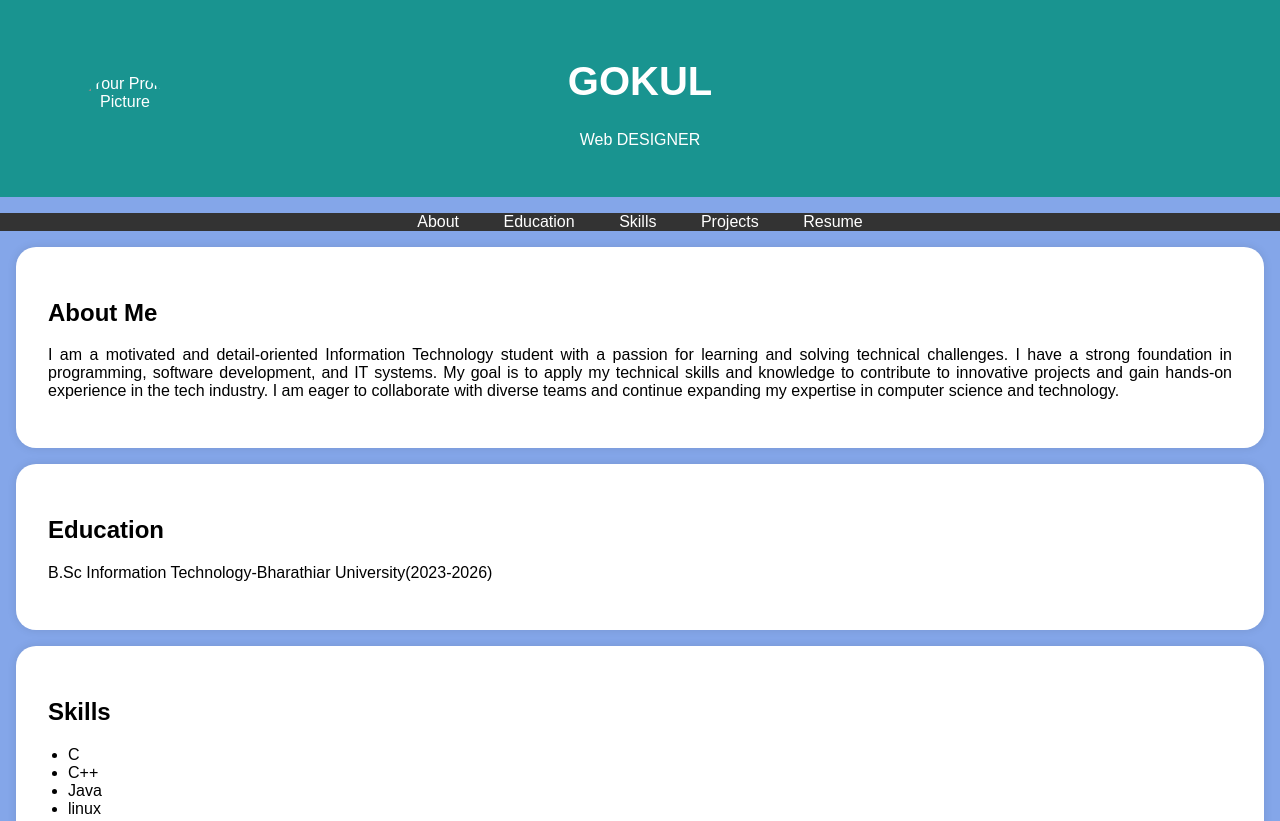
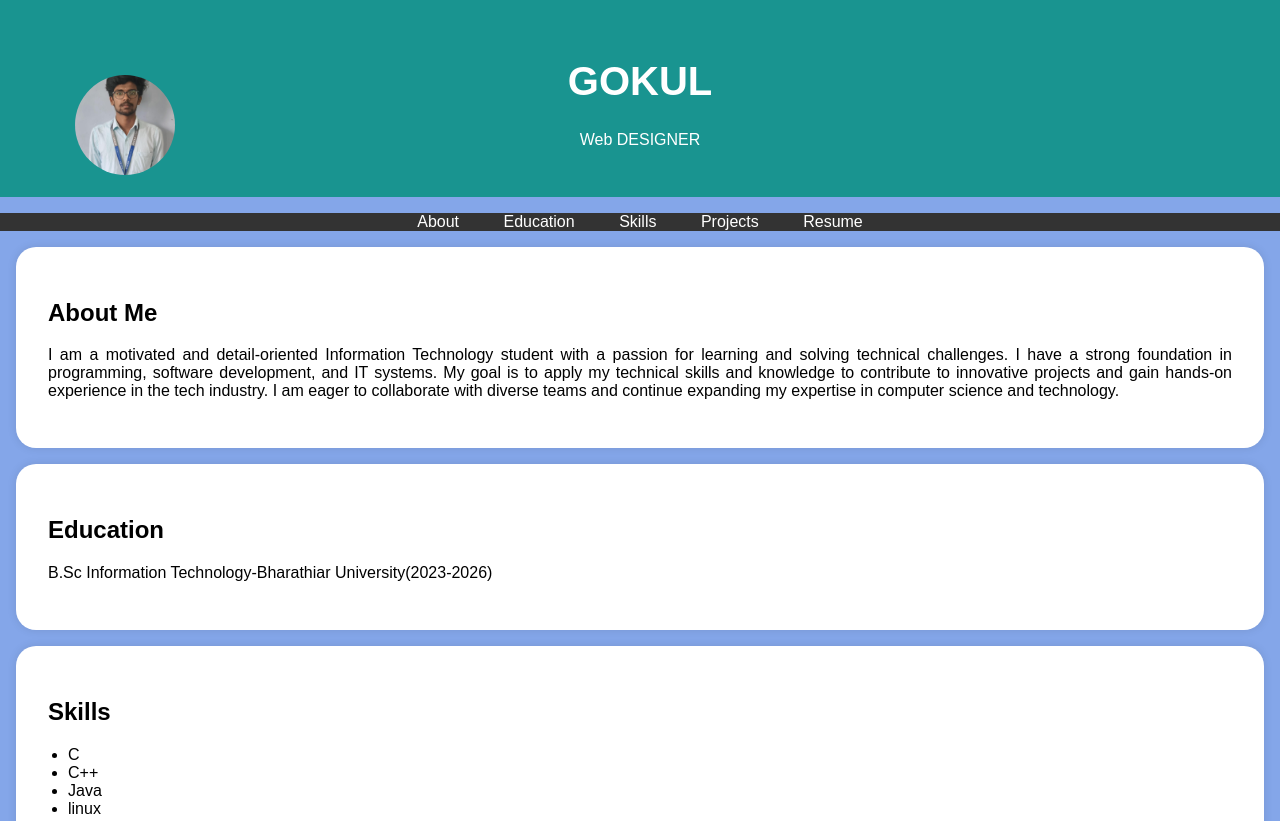
Before and after one commit to Gokul04062005/portfolio, a plain HTML site: page index.html in a window 1280 px wide. Shown: the top 821 px of the page. Drawn offline with Linux system fonts and the light colour scheme.

Commit message:
Update index.html

```diff
--- a/index.html
+++ b/index.html
@@ -95,7 +95,7 @@
     <header>
         <div class="header-content">
             <!-- Add your profile picture here -->
-            <img src="C:\Users\VARUNS\Pictures\Camera Roll\DSC_0448.JPG" alt="Your Profile Picture" class="profile-picture">
+            <img src=gokul.jpg alt="Your Profile Picture" class="profile-picture">
             <h1>GOKUL</h1>
             <p>Web DESIGNER</p>
         </div>
```
